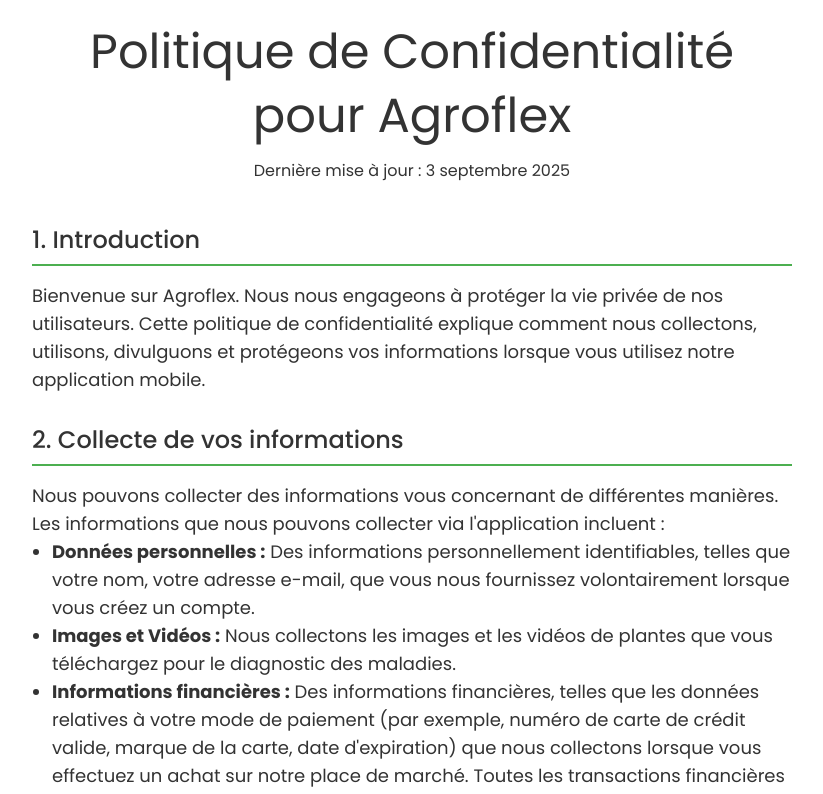
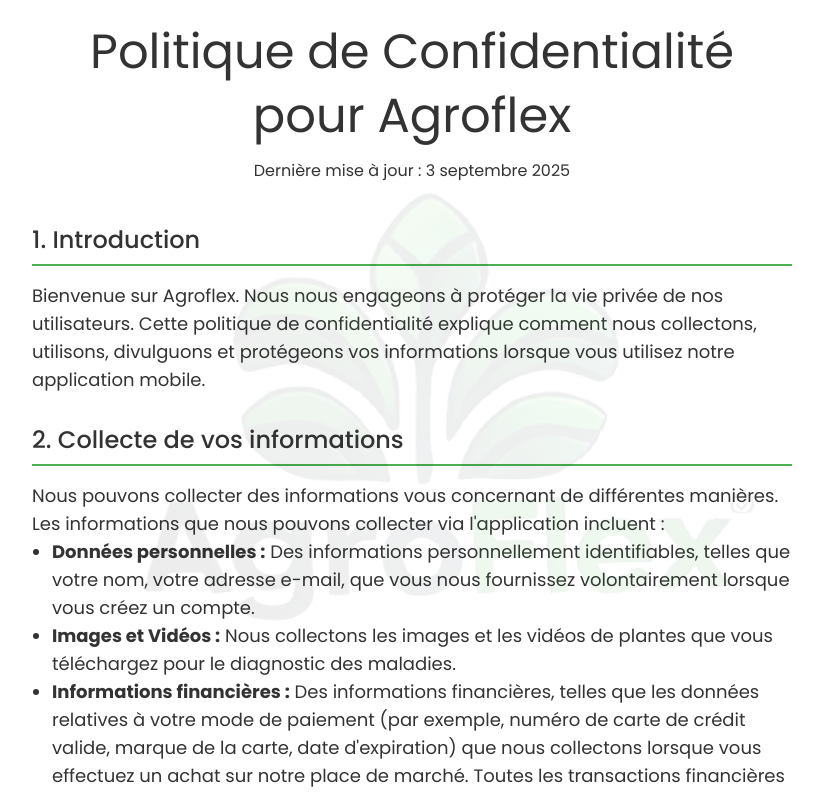
Before and after one commit to autafrika/Site-agroflex, a React (Vite) app: page /privacy in a window 1280 px wide. Shown: the top 794 px of the page, without its empty margins (228-1051 px from the left). Built offline with nearby package versions, Linux system fonts and the light colour scheme; a web font is replaced by a local one.

Commit message:
correcting loading images

```diff
--- a/src/components/PrivacyPolicy/PrivacyPolicy.jsx
+++ b/src/components/PrivacyPolicy/PrivacyPolicy.jsx
@@ -1,15 +1,14 @@
 import React from "react";
 import logo from "../../assets/images/agroflex.png";
 import { Link } from "react-router-dom";
-import BlurImage from "../BlurImage/BlurImage";
 
 const PrivacyPolicy = () => {
   return (
     <div className="privacy-policy-container relative">
-      <BlurImage
+      <img
         src={logo}
         alt="Agroflex Logo"
-        className="privacy-policy-logo badge flex  opacity-7 justify-self-center w-[30rem] md:w-[40rem] lg:w-[46rem] fixed top-1/2 left-1/2 -translate-x-1/2 -translate-y-1/2  -z-1  "
+        className="privacy-policy-logo badge opacity-7 justify-self-center w-[30rem] md:w-[40rem] lg:w-[46rem] fixed top-1/2 left-1/2 -translate-x-1/2 -translate-y-1/2  "
       />
       <header className="privacy-policy-header">
         <h1>Politique de Confidentialité pour Agroflex</h1>
```
